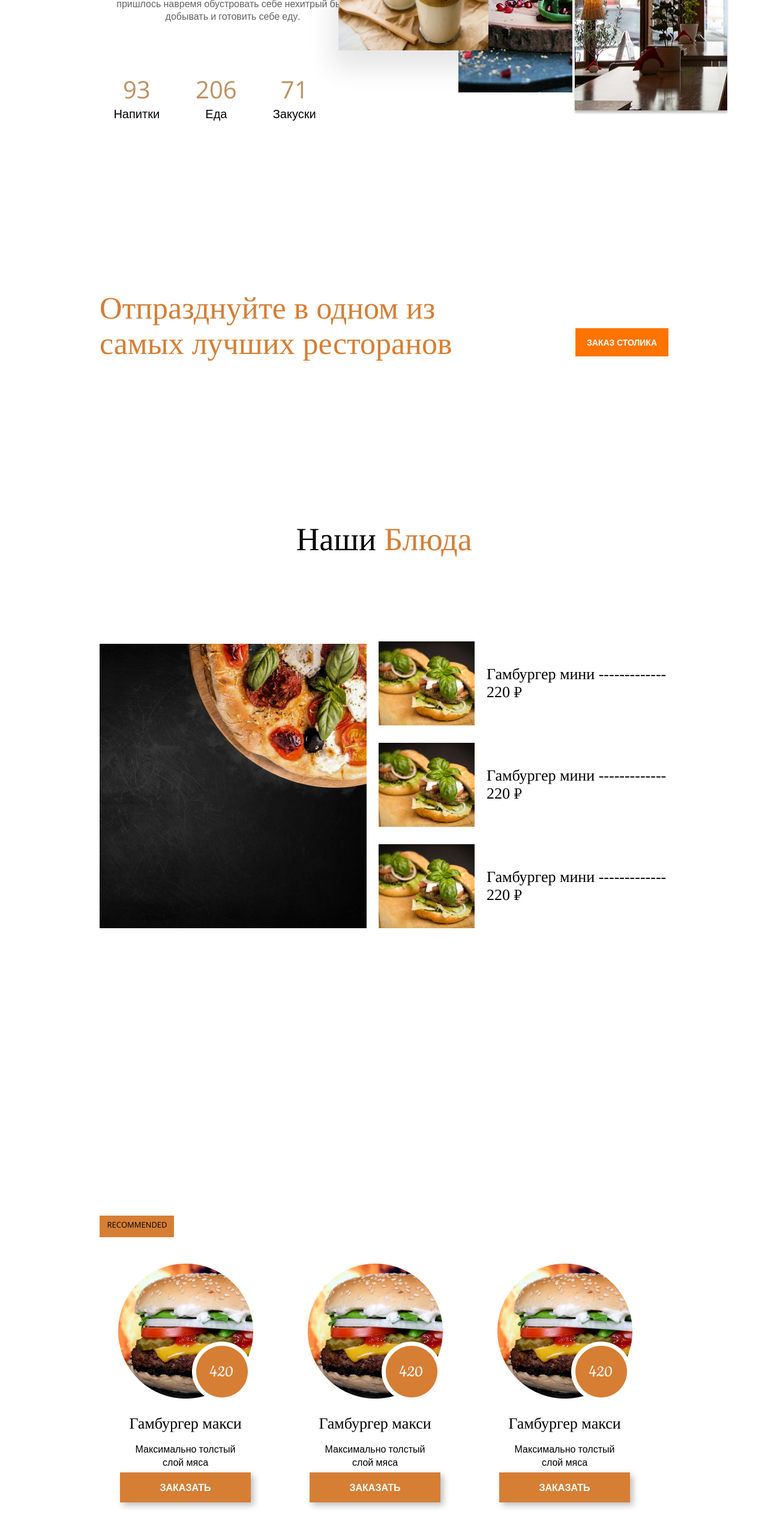
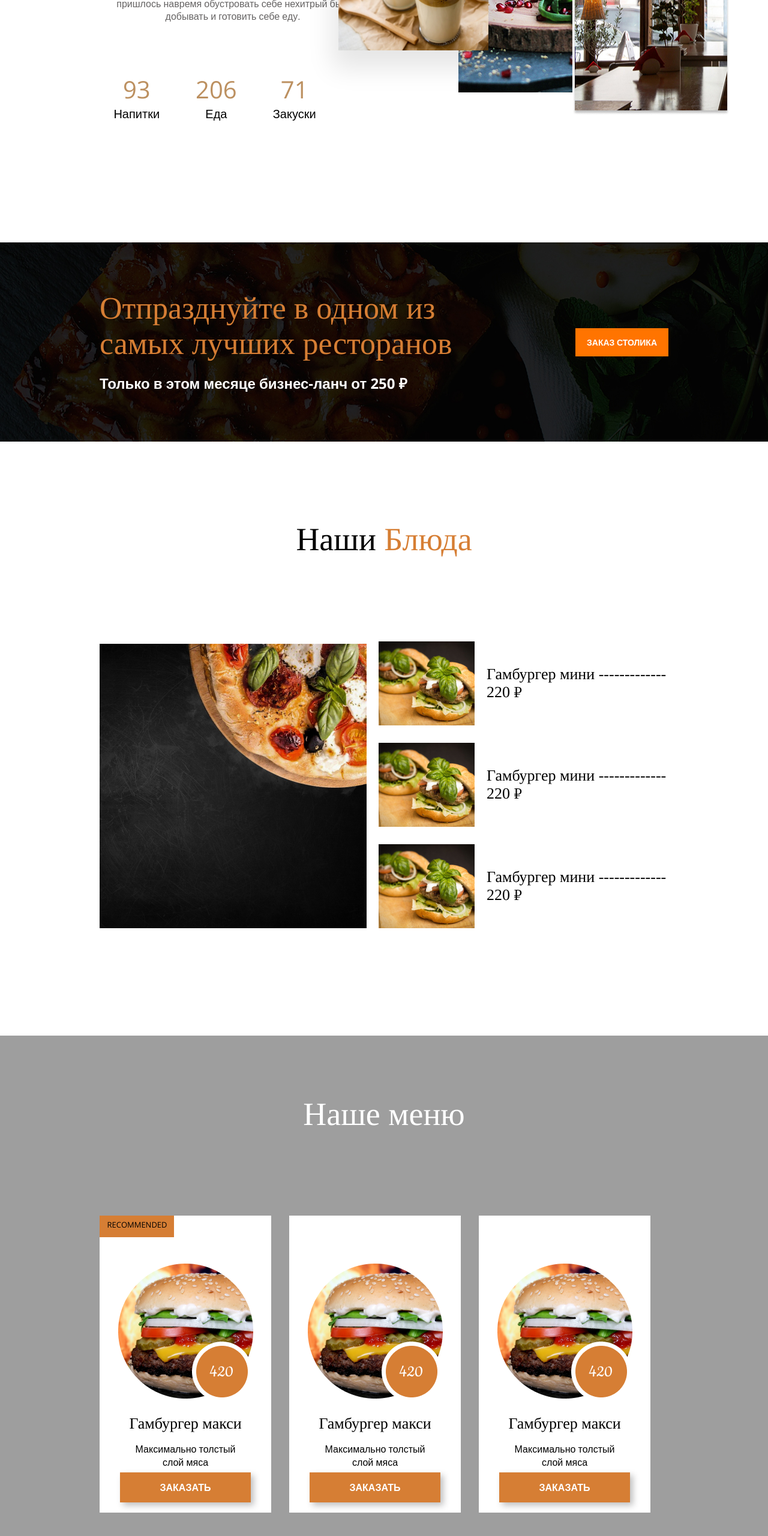
Before and after one commit to AnnaValueva/cafe-page, a plain HTML site: page index.html in a window 1280 px wide. Shown: the part 1404-3964 px from the top of the page at 60% size. Drawn offline with nearby package versions, Linux system fonts and the light colour scheme; the site is published under a folder, as on GitHub Pages, so addresses that start at the root find nothing.

Commit message:
Update style.css

```diff
--- a/style.css
+++ b/style.css
@@ -313,7 +313,7 @@ body {
 }
 
 .black-block {
-    background-image: url(/backg.jpg);
+    background-image: url(backg.jpg);
     padding: 80px 0;
 }
 
@@ -400,7 +400,7 @@ body {
 /* чтобы изображение не повторялось
 и растянулось по экрану */
 .menu {
-    background-image: url(/menu-bg.jpg);
+    background-image: url(menu-bg.jpg);
     background-repeat: no-repeat;
     background-size: cover;
     padding-bottom: 100px;
```
